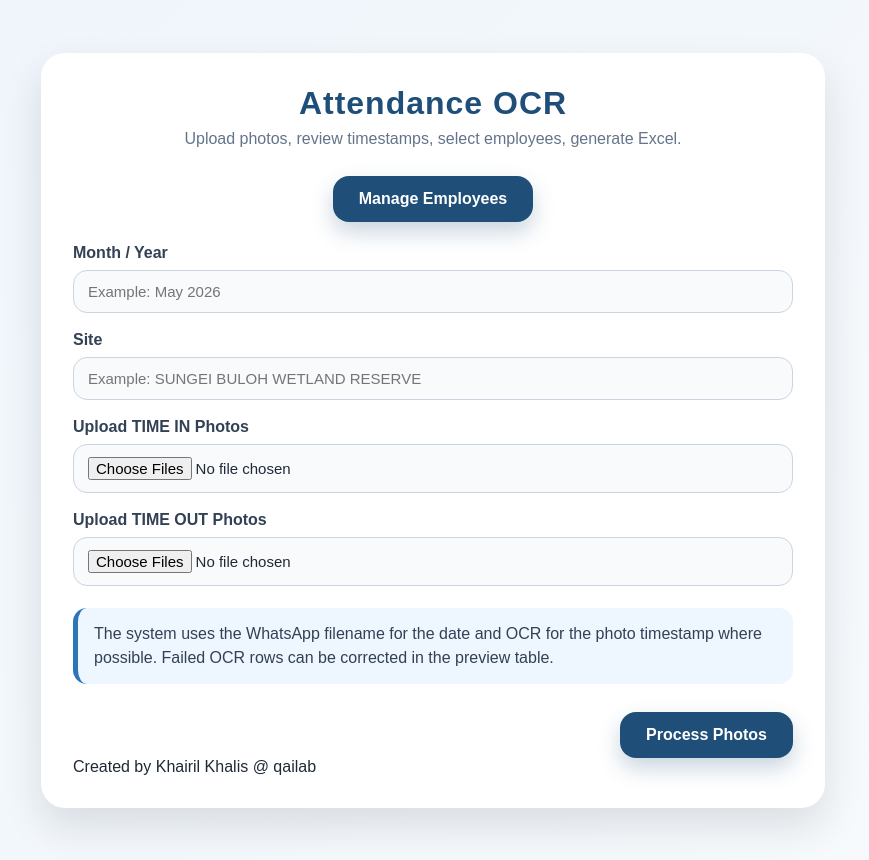
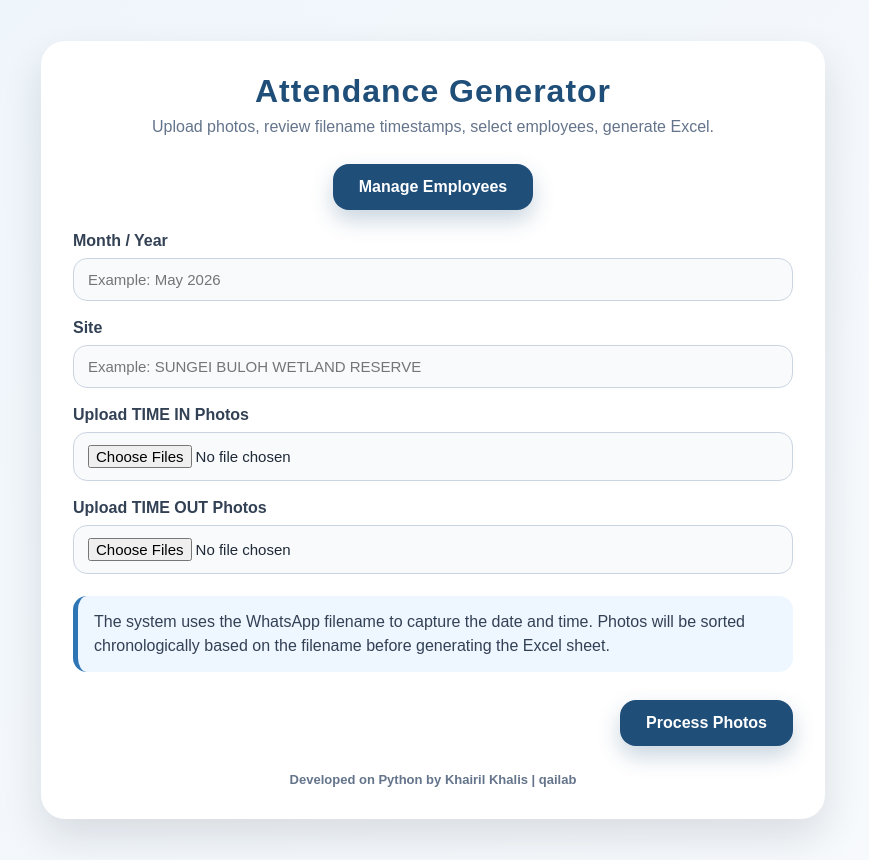
Before and after one commit to ahyiemonero/attendance-ocr-app, a Flask app: page / in a window 1280 px wide. Shown: the whole page, without its empty margins (207-1076 px from the left). Run offline with Flask 3, Linux system fonts and the light colour scheme.

Commit message:
Update filename-only homepage text

```diff
--- a/templates/employees.html
+++ b/templates/employees.html
@@ -367,7 +367,7 @@
         </div>
 
         <div class="footer-note">
-            Created by Khairil Khalis @ qailab
+            Developed on Python by Khairil Khalis | qailab
         </div>
     </div>
 </div>
--- a/templates/index.html
+++ b/templates/index.html
@@ -1,7 +1,7 @@
 <!DOCTYPE html>
 <html>
 <head>
-    <title>Attendance OCR</title>
+    <title>Attendance Generator</title>
     <style>
         body {
             font-family: Arial, sans-serif;
@@ -124,15 +124,21 @@ button:hover {
             background: #173b5c;
         }
 
-
+        .footer-note {
+            margin-top: 26px;
+            text-align: center;
+            color: #64748b;
+            font-size: 13px;
+            font-weight: 600;
+        }
     </style>
 </head>
 <body>
 
 <div class="page">
     <div class="card">
-<h1>Attendance OCR</h1>
-<div class="subtitle">Upload photos, review timestamps, select employees, generate Excel.</div>
+        <h1>Attendance Generator</h1>
+        <div class="subtitle">Upload photos, review filename timestamps, select employees, generate Excel.</div>
 
         <div class="manage-row">
             <a class="secondary-button" href="{{ url_for('employees_page') }}">
@@ -154,16 +160,17 @@ button:hover {
             <input type="file" name="time_out_photos" multiple accept="image/*" required>
 
             <div class="note">
-                The system uses the WhatsApp filename for the date and OCR for the photo timestamp where possible.
-                Failed OCR rows can be corrected in the preview table.
+                The system uses the WhatsApp filename to capture the date and time.
+                Photos will be sorted chronologically based on the filename before generating the Excel sheet.
             </div>
 
             <div class="button-row">
                 <button type="submit">Process Photos</button>
             </div>
         </form>
+
         <div class="footer-note">
-            Created by Khairil Khalis @ qailab
+            Developed on Python by Khairil Khalis | qailab
         </div>
     </div>
 </div>
--- a/templates/preview.html
+++ b/templates/preview.html
@@ -326,7 +326,7 @@
 
             <div class="bottom-bar">
                 <div class="footer-note">
-                    Created by Khairil Khalis @ qailab
+                    Developed on Python by Khairil Khalis | qailab
                 </div>
 
                 <div class="action-buttons">
--- a/templates/processing.html
+++ b/templates/processing.html
@@ -86,7 +86,7 @@
         <div class="percent" id="percent">0%</div>
 
         <div class="footer-note">
-            Created by Khairil Khalis @ qailab
+            Developed on Python by Khairil Khalis | qailab
         </div>
     </div>
 </div>
```
Lines whose indentation alone changed are shown as unchanged.
